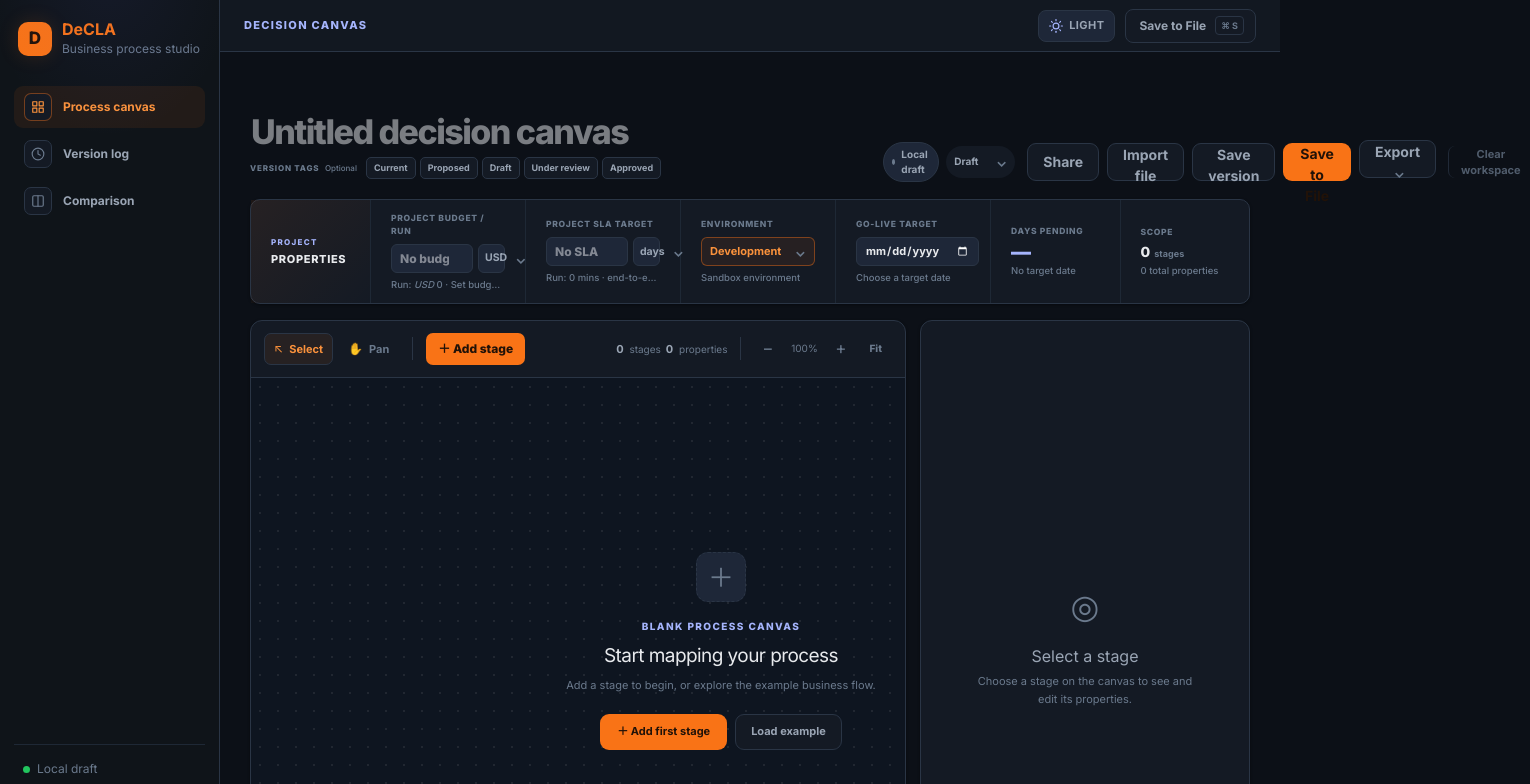
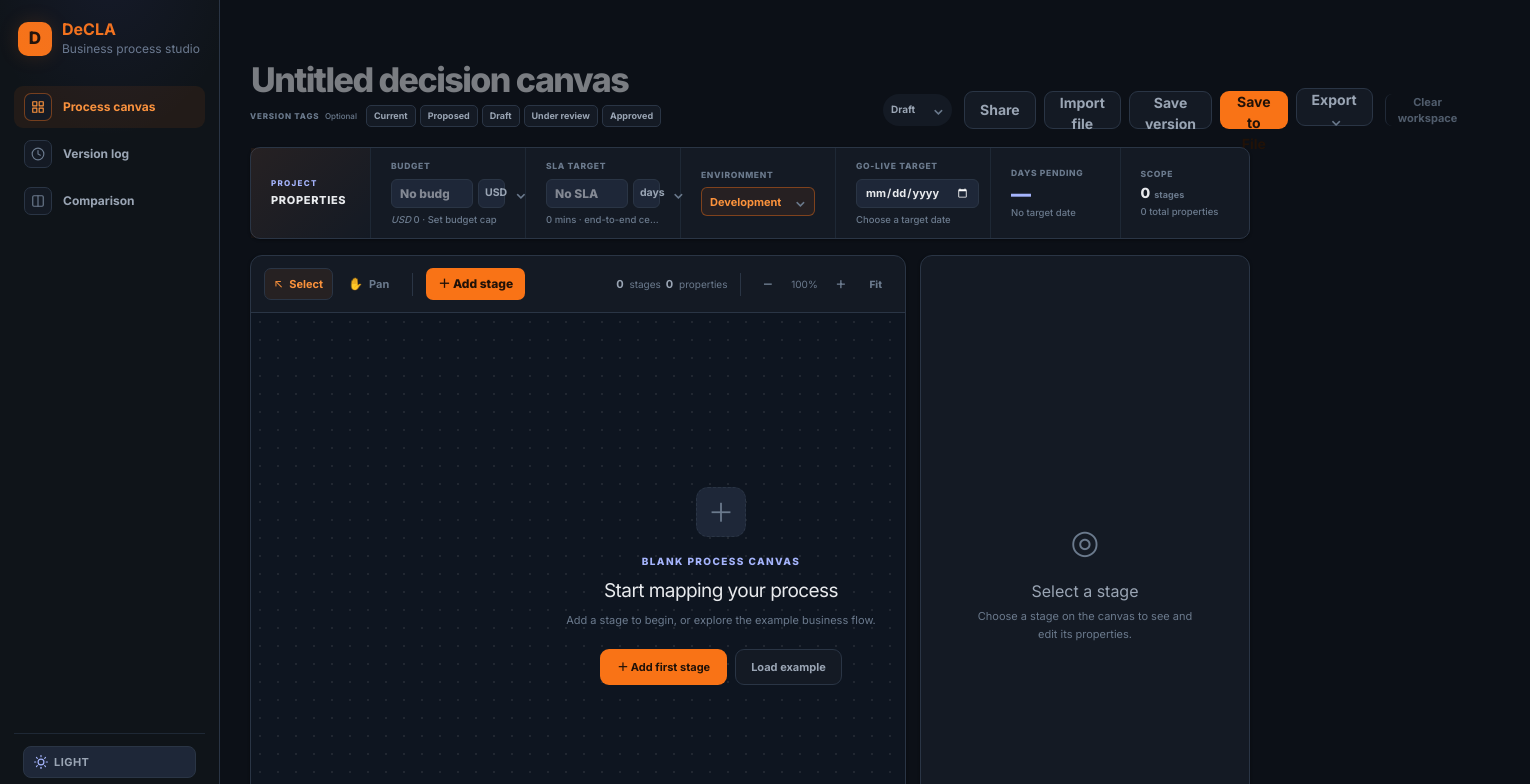
Before and after one commit to g-kannan/DeCLA, a Next.js app: page /canvas in a window 1280 px wide. Shown: the top 784 px of the page, 1530 px wide, since content can reach past the window. Built offline with nearby package versions, Linux system fonts and the light colour scheme.

Commit message:
refactor: simplify AppShell component and update related styles for improved layout

```diff
--- a/app/canvas/page.tsx
+++ b/app/canvas/page.tsx
@@ -535,7 +535,7 @@ export default function DecisionCanvasPage() {
   }
 
   return (
-    <AppShell status="ready" action={<button className="toolbar-save" onClick={saveDeclaFile}>Save to File <span>⌘ S</span></button>}>
+    <AppShell>
       <div className="process-page">
         <header className="process-heading">
           <div>
@@ -543,7 +543,7 @@ export default function DecisionCanvasPage() {
             <div className="version-tag-bar"><span>VERSION TAGS <em>Optional</em></span><div>{versionTagOptions.map((tag) => <button key={tag} className={versionTags.includes(tag) ? "selected" : ""} onClick={() => toggleVersionTag(tag)}>{tag}</button>)}</div></div>
           </div>
           <div className="process-heading-actions">
-            <div className="header-status-group"><span className="local-pill"><i /> Local draft</span><label className={`project-status-control header-project-status ${projectStatus}`}><span>PROJECT STATUS</span><SearchableSelect value={projectStatus} options={statusOptions} onChange={(value) => setProjectStatus(value as CanvasStatus)} ariaLabel="Project status" /></label></div><button className="secondary-button" onClick={() => setMessage("Share link copied to clipboard")}>Share</button>
+            <div className="header-status-group"><label className={`project-status-control header-project-status ${projectStatus}`}><span>PROJECT STATUS</span><SearchableSelect value={projectStatus} options={statusOptions} onChange={(value) => setProjectStatus(value as CanvasStatus)} ariaLabel="Project status" /></label></div><button className="secondary-button" onClick={() => setMessage("Share link copied to clipboard")}>Share</button>
             <input ref={importInputRef} className="hidden-file-input" type="file" accept=".decla" onChange={handleImport} /><button className="secondary-button" onClick={() => importInputRef.current?.click()}>Import file</button><button className="secondary-button" onClick={saveDraft}>Save version</button><button className="primary-button" onClick={saveDeclaFile}>Save to File</button><div className="export-menu-wrap"><button className="secondary-button" onClick={() => setShowExportMenu((open) => !open)}>Export <span className="button-caret">⌄</span></button>{showExportMenu && <div className="floating-menu export-menu"><small>EXPORT CANVAS</small><button onClick={exportSvg}>SVG image <span>.svg</span></button><button onClick={exportPng}>PNG image <span>.png</span></button></div>}</div><button className="clear-canvas-button" onClick={clearCanvas} disabled={!Boolean(processName || projectStatus !== "draft" || environment !== "development" || goLiveDate || projectBudget || projectSla || versionTags.length || stages.length || versions.length)}>Clear workspace</button>
           </div>
         </header>
@@ -551,27 +551,26 @@ export default function DecisionCanvasPage() {
         <section className="project-properties-strip" aria-label="Project properties">
           <div className="project-properties-title"><span>PROJECT</span><strong>PROPERTIES</strong></div>
           <div className="project-property-metric editable-metric">
-            <span>PROJECT BUDGET / RUN</span>
+            <span>BUDGET</span>
             <div className="prop-control-group">
               <input type="number" min="0" step="1" value={projectBudget} onChange={(event) => setProjectBudget(event.target.value)} placeholder="No budget" aria-label="Project budget" className="prop-input-number" />
               <SearchableSelect value={budgetCurrency} options={currencies.map((currency) => ({ value: currency, label: currency }))} onChange={setBudgetCurrency} ariaLabel="Budget currency" className="prop-select-currency" />
             </div>
-            <small>Run: <em>{budgetCurrency}</em> {totalCost.toLocaleString()}{budgetTotal > 0 ? ` · ${Math.round((totalCost / budgetTotal) * 100)}% of cap` : " · Set budget cap"}</small>
+            <small><em>{budgetCurrency}</em> {totalCost.toLocaleString()}{budgetTotal > 0 ? ` · ${Math.round((totalCost / budgetTotal) * 100)}% of cap` : " · Set budget cap"}</small>
           </div>
           <div className="project-property-metric editable-metric">
-            <span>PROJECT SLA TARGET</span>
+            <span>SLA TARGET</span>
             <div className="prop-control-group">
               <input type="number" min="0" step="1" value={projectSla} onChange={(event) => setProjectSla(event.target.value)} placeholder="No SLA" aria-label="Project SLA" className="prop-input-number" />
               <SearchableSelect value={projectSlaUnit} options={durationUnits.map((unit) => ({ value: unit, label: unit }))} onChange={setProjectSlaUnit} ariaLabel="Project SLA unit" className="prop-select-unit" />
             </div>
-            <small>Run: {formatDuration(totalLatencyMinutes)}{slaTargetMinutes > 0 ? ` · ${Math.round((totalLatencyMinutes / slaTargetMinutes) * 100)}% ceiling` : " · end-to-end ceiling"}</small>
+            <small>{formatDuration(totalLatencyMinutes)}{slaTargetMinutes > 0 ? ` · ${Math.round((totalLatencyMinutes / slaTargetMinutes) * 100)}% ceiling` : " · end-to-end ceiling"}</small>
           </div>
           <div className="project-property-metric editable-metric">
             <span>ENVIRONMENT</span>
             <div className="prop-control-group">
               <SearchableSelect value={environment} options={environmentOptions} onChange={(value) => setEnvironment(value as CanvasEnvironment)} ariaLabel="Project environment" className={`prop-select-env ${environment}`} />
             </div>
-            <small>{environment === "production" ? "Live traffic" : environment === "staging" ? "Pre-production" : "Sandbox environment"}</small>
           </div>
           <div className="project-property-metric editable-metric">
             <span>GO-LIVE TARGET</span>
--- a/app/comparison/page.tsx
+++ b/app/comparison/page.tsx
@@ -90,7 +90,7 @@ export default function ComparisonPage() {
   }
 
   return (
-    <AppShell status="ready">
+    <AppShell>
       <header className="page-heading"><div><span>DECISION IMPACT</span><h1>Comparison</h1><p>Compare environments, project targets, property totals, and stage changes between saved canvas versions.</p></div><Link className="secondary-button detail-link" href="/canvas">Open canvas</Link></header>
 
       {!hydrated && <div className="center-state compact-state"><div className="spinner" /><p>Loading local versions...</p></div>}
--- a/app/components/app-shell.tsx
+++ b/app/components/app-shell.tsx
@@ -7,8 +7,6 @@ import { ThemeToggle } from "./theme-toggle";
 
 type AppShellProps = {
   children: ReactNode;
-  status?: "loading" | "saving" | "ready" | "error";
-  action?: ReactNode;
   activeDataflowId?: string;
 };
 
@@ -18,16 +16,9 @@ const navigation = [
   { href: "/comparison", label: "Comparison", icon: <svg viewBox="0 0 24 24" fill="none" stroke="currentColor" strokeWidth="2" strokeLinecap="round" strokeLinejoin="round"><rect x="3" y="3" width="18" height="18" rx="2" ry="2"></rect><line x1="12" y1="3" x2="12" y2="21"></line></svg> },
 ];
 
-const workspaceContexts: Record<string, string> = {
-  "/canvas": "Decision canvas",
-  "/log": "Version history",
-  "/comparison": "Decision comparison",
-};
-
-export function AppShell({ children, status = "ready", action, activeDataflowId }: AppShellProps) {
+export function AppShell({ children, activeDataflowId }: AppShellProps) {
   const pathname = usePathname();
   const suffix = activeDataflowId ? `?dataflow=${activeDataflowId}` : "";
-  const workspaceContext = workspaceContexts[pathname] ?? "DeCLA";
 
   return (
     <main className="app-shell">
@@ -50,20 +41,11 @@ export function AppShell({ children, status = "ready", action, activeDataflowId
             </Link>
           ))}
         </nav>
-        <div className="sidebar-status">
-          <span className={`save-status ${status === "ready" ? "saved" : status}`}>
-            <i />{status === "saving" ? "Saving" : status === "loading" ? "Loading" : status === "error" ? "Error" : "Local draft"}
-          </span>
+        <div className="sidebar-footer">
+          <ThemeToggle />
         </div>
       </aside>
       <section className="workspace">
-        <header className="workspace-bar">
-          <span className="workspace-context">{workspaceContext}</span>
-          <div className="topbar-actions">
-            <ThemeToggle />
-            {action}
-          </div>
-        </header>
         <div className="page">{children}</div>
       </section>
     </main>
--- a/app/globals.css
+++ b/app/globals.css
@@ -132,23 +132,7 @@ textarea:focus-visible,
 
 .workspace { width: calc(100% - 220px); min-width: 0; margin-left: 220px; }
 
-.workspace-bar {
-  position: sticky;
-  top: 0;
-  z-index: 20;
-  display: flex;
-  align-items: center;
-  justify-content: space-between;
-  min-height: 52px;
-  padding: 7px 24px;
-  border-bottom: 1px solid var(--line);
-  background: var(--glass);
-  backdrop-filter: var(--glass-blur);
-}
-
-.workspace-context { color: var(--accent-ink); font-size: 11px; font-weight: 800; letter-spacing: 0.12em; text-transform: uppercase; }
-
-.brand, .topbar-actions { display: flex; align-items: center; }
+.brand { display: flex; align-items: center; }
 .brand { gap: 10px; padding: 2px 4px 20px; }
 .brand { color: inherit; text-decoration: none; }
 
@@ -169,14 +153,11 @@ textarea:focus-visible,
 .brand strong { color: var(--primary); font-size: 16px; line-height: 1.2; }
 
 .brand small,
-.save-status,
 .section-heading p,
 .metrics article > small {
   color: var(--muted);
   font-size: 12px;
 }
-
-.topbar-actions { gap: 10px; }
 
 .primary-nav {
   display: grid;
@@ -217,24 +198,16 @@ textarea:focus-visible,
 .nav-icon svg { width: 14px; height: 14px; }
 
 .primary-nav a.active .nav-icon { border-color: var(--primary-border); color: var(--primary-ink); }
-.sidebar-status { margin-top: auto; padding: 12px 9px 4px; border-top: 1px solid var(--soft-line); }
-
-.save-status {
-  display: inline-flex;
-  align-items: center;
-  gap: 7px;
-}
-
-.save-status i {
-  width: 7px;
-  height: 7px;
-  border-radius: 50%;
-  background: var(--muted);
-}
-
-.save-status.saved i { background: var(--good); }
-.save-status.saving i { background: var(--warning); }
-.save-status.error i { background: var(--danger); }
+.sidebar-footer {
+  display: grid;
+  gap: 10px;
+  margin-top: auto;
+  padding: 12px 9px 4px;
+  border-top: 1px solid var(--soft-line);
+}
+
+.sidebar-footer .theme-toggle-btn { width: 100%; justify-content: flex-start; }
+
 .compact-button { height: 38px !important; }
 
 .page {
@@ -1006,13 +979,13 @@ input:focus, select:focus, textarea:focus {
   .sidebar { position: sticky; top: 0; width: 100%; height: auto; flex-direction: row; align-items: center; gap: 8px; padding: 8px 12px; border-right: 0; border-bottom: 1px solid var(--line); background: var(--sidebar-bg); }
   .workspace { width: 100%; margin-left: 0; }
   .brand { padding: 0; }
-  .brand-copy, .sidebar-status { display: none; }
+  .brand-copy, .theme-toggle-label { display: none; }
   .brand-mark { width: 32px; height: 32px; }
   .primary-nav { display: flex; flex: 1; justify-content: flex-end; margin: 0; overflow-x: auto; }
   .primary-nav a { grid-template-columns: 24px 1fr; min-height: 34px; padding: 3px 8px; white-space: nowrap; }
   .nav-icon { width: 23px; height: 23px; }
-  .workspace-bar { min-height: 46px; padding: 6px 12px; }
-  .workspace-context { display: none; }
+  .sidebar-footer { display: block; margin-top: 0; padding: 0; border: 0; }
+  .sidebar-footer .theme-toggle-btn { width: 32px; padding: 0; justify-content: center; }
   .page { width: min(100% - 24px, 1240px); padding-top: 14px; }
   .page-heading { align-items: flex-start; flex-direction: column; gap: 10px; }
   .page-heading-stat { justify-items: start; }
@@ -1065,28 +1038,9 @@ input:focus, select:focus, textarea:focus {
 }
 
 /* Process canvas */
-.toolbar-save {
-  display: inline-flex;
-  height: 34px;
-  align-items: center;
-  gap: 9px;
-  padding: 0 11px 0 13px;
-  border: 1px solid var(--line);
-  border-radius: 8px;
-  color: var(--ink-secondary);
-  background: var(--surface);
-  font-size: 12px;
-  font-weight: 700;
-}
-
-.toolbar-save:hover { border-color: var(--border-hover); background: var(--surface-hover); }
-.toolbar-save span { padding: 2px 5px; border: 1px solid var(--line); border-radius: 4px; color: var(--muted); font-size: 9px; font-weight: 700; }
-
 .process-page { width: calc(100vw - 220px); max-width: none; margin-left: calc((min(1480px, 100vw - 260px) - (100vw - 220px)) / 2); padding: 27px 30px 42px; }
 .process-heading { display: flex; align-items: flex-end; justify-content: space-between; gap: 20px; margin-bottom: 16px; }
 .process-eyebrow { color: var(--accent-ink); font-size: 10px; font-weight: 800; letter-spacing: .14em; }
-.local-pill { display: inline-flex; align-items: center; gap: 6px; padding: 4px 8px; border: 1px solid var(--line); border-radius: 999px; color: var(--ink-secondary); background: var(--surface-raised); font-size: 10px; font-weight: 700; }
-.local-pill i { width: 6px; height: 6px; border-radius: 50%; background: var(--muted); }
 .version-mini { padding: 4px 7px; border-radius: 5px; color: var(--muted); background: var(--surface-raised); font-size: 10px; font-weight: 800; }
 .process-title-input { display: block; width: min(620px, 70vw); margin: 9px 0 4px -7px; padding: 2px 7px; border: 1px solid transparent; border-radius: 7px; color: var(--ink); background: transparent; font-size: clamp(25px, 3vw, 34px); font-weight: 750; letter-spacing: -.045em; line-height: 1.1; }
 .process-title-input:hover, .process-title-input:focus { border-color: var(--line); background: var(--surface); }
@@ -1550,10 +1504,6 @@ input:focus, select:focus, textarea:focus {
   to { opacity: 1; transform: translateX(0); }
 }
 
-.save-status.saving i {
-  animation: pulse-glow 1.5s ease-in-out infinite;
-}
-
 .page {
   animation: fade-in 0.3s ease-out;
 }
--- a/app/log/page.tsx
+++ b/app/log/page.tsx
@@ -32,7 +32,7 @@ export default function DecisionLogPage() {
   }
 
   return (
-    <AppShell status="ready">
+    <AppShell>
       <header className="page-heading">
         <div><span>VERSION HISTORY</span><h1>Decision log</h1><p>Review saved versions of this decision canvas and restore an earlier process.</p></div>
         <Link className="primary-button detail-link" href="/canvas">Open canvas</Link>
```
Also changed, not shown: 1 other file (tests, documents, lock files or other folders).
